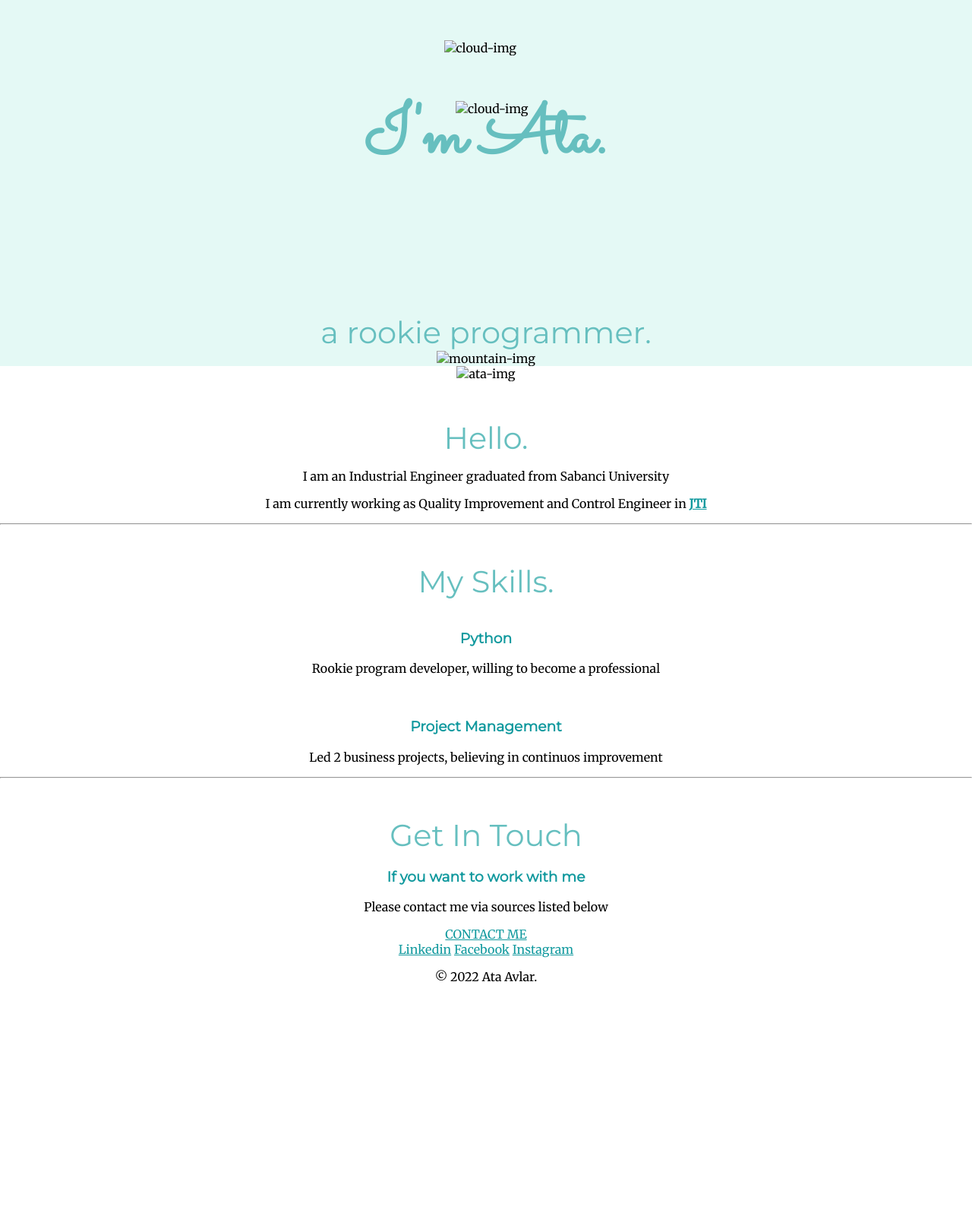
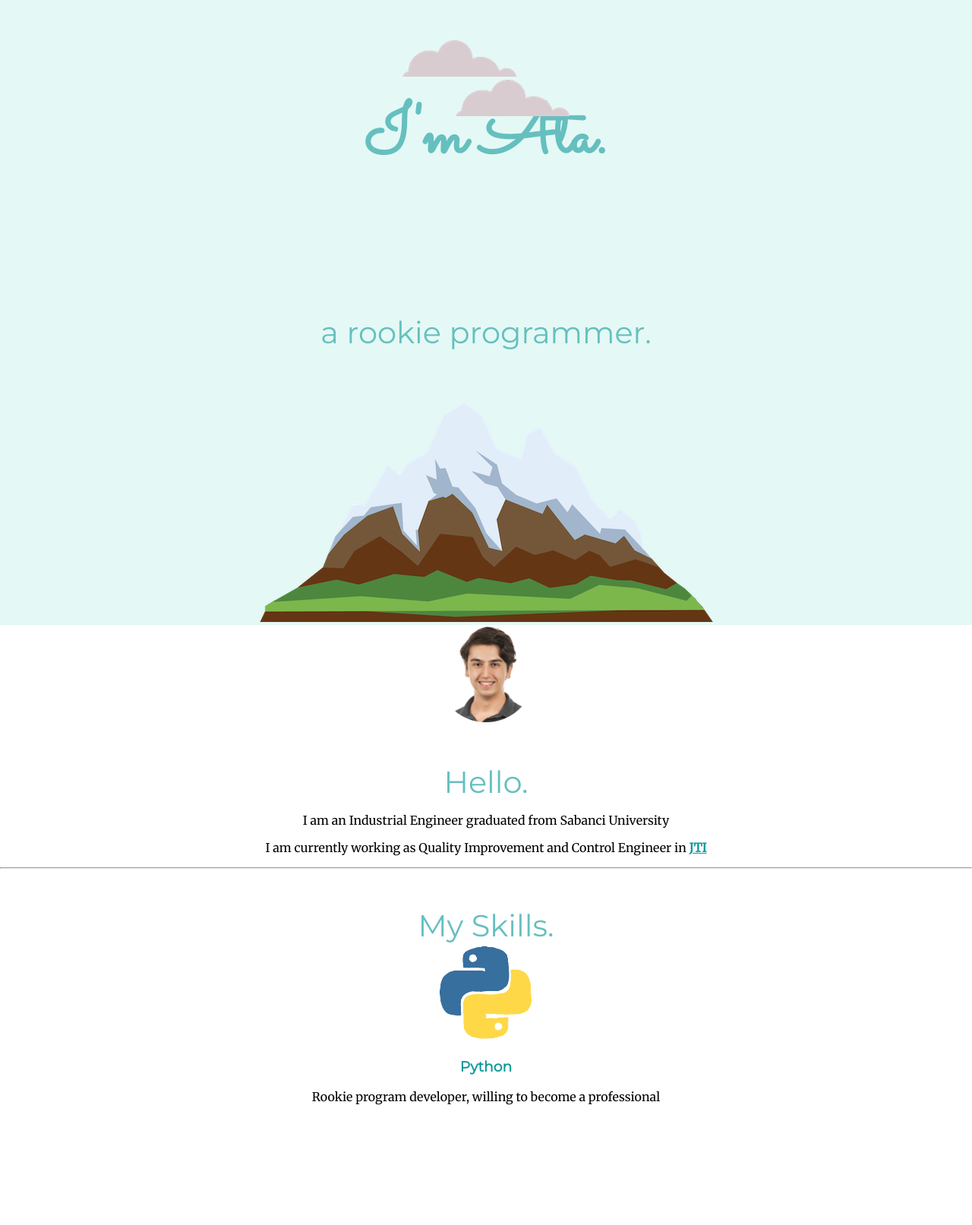
Before and after one commit to atavlar/cv, a plain HTML site: page index.html in a window 1280 px wide. Shown: the part 147-1760 px from the top of the page at 76% size. Before the commit the page ends 1459 px from the top, so only its background shows below. Drawn offline with Linux system fonts and the light colour scheme; files that its build step writes are made by us from their sources.

Commit message:
Update index.html

```diff
--- a/index.html
+++ b/index.html
@@ -3,23 +3,23 @@
 <head>
     <meta charset="UTF-8">
     <title>Ata Avlar</title>
-    <link rel="stylesheet" href="CSS/styles.css">
+    <link rel="stylesheet" href="styles.css">
     <link rel="icon" href="favicon.ico"><link rel="preconnect" href="https://fonts.googleapis.com">
 <link rel="preconnect" href="https://fonts.gstatic.com" crossorigin>
 <link href="https://fonts.googleapis.com/css2?family=Merriweather&family=Montserrat&family=Sacramento&display=swap" rel="stylesheet">
 </head>
 <body>
 <div class="top-container">
-    <img class="top-cloud" src="images/cloud.png" alt="cloud-img">
+    <img class="top-cloud" src="cloud.png" alt="cloud-img">
     <h1>I'm Ata.</h1>
     <h2>a rookie programmer.</h2>
-    <img class= "bottom-cloud" src="images/cloud.png" alt="cloud-img">
-    <img src="images/mountain.png" alt="mountain-img">
+    <img class= "bottom-cloud" src="cloud.png" alt="cloud-img">
+    <img src="mountain.png" alt="mountain-img">
 </div>
 
 <div class="middle-container">
   <div class="profile">
-    <img class="pp" src="images/profile photo-modified.png" alt="ata-img">
+    <img class="pp" src="profile photo-modified.png" alt="ata-img">
     <h2>Hello.</h2>
       <p>I am an Industrial Engineer graduated from Sabanci University</p>
     <p>I am currently working as Quality Improvement and Control Engineer in <strong><a href="https://www.jti.com/">JTI</a> </strong></em> </p>
@@ -28,12 +28,12 @@
   <div class="skills">
     <h2>My Skills.</h2>
     <div class="skill-row">
-      <img class="gif1" src="images/giphy1.gif" alt="">
+      <img class="gif1" src="giphy1.gif" alt="">
       <h3>Python</h3>
       <p>Rookie program developer, willing to become a professional</p>
     </div>
     <div class="skill-row">
-      <img class="gif1" src="images/giphy2.gif" alt="">
+      <img class="gif1" src="giphy2.gif" alt="">
       <h3>Project Management</h3>
       <p>Led 2 business projects, believing in continuos improvement</p>
     </div>
```
